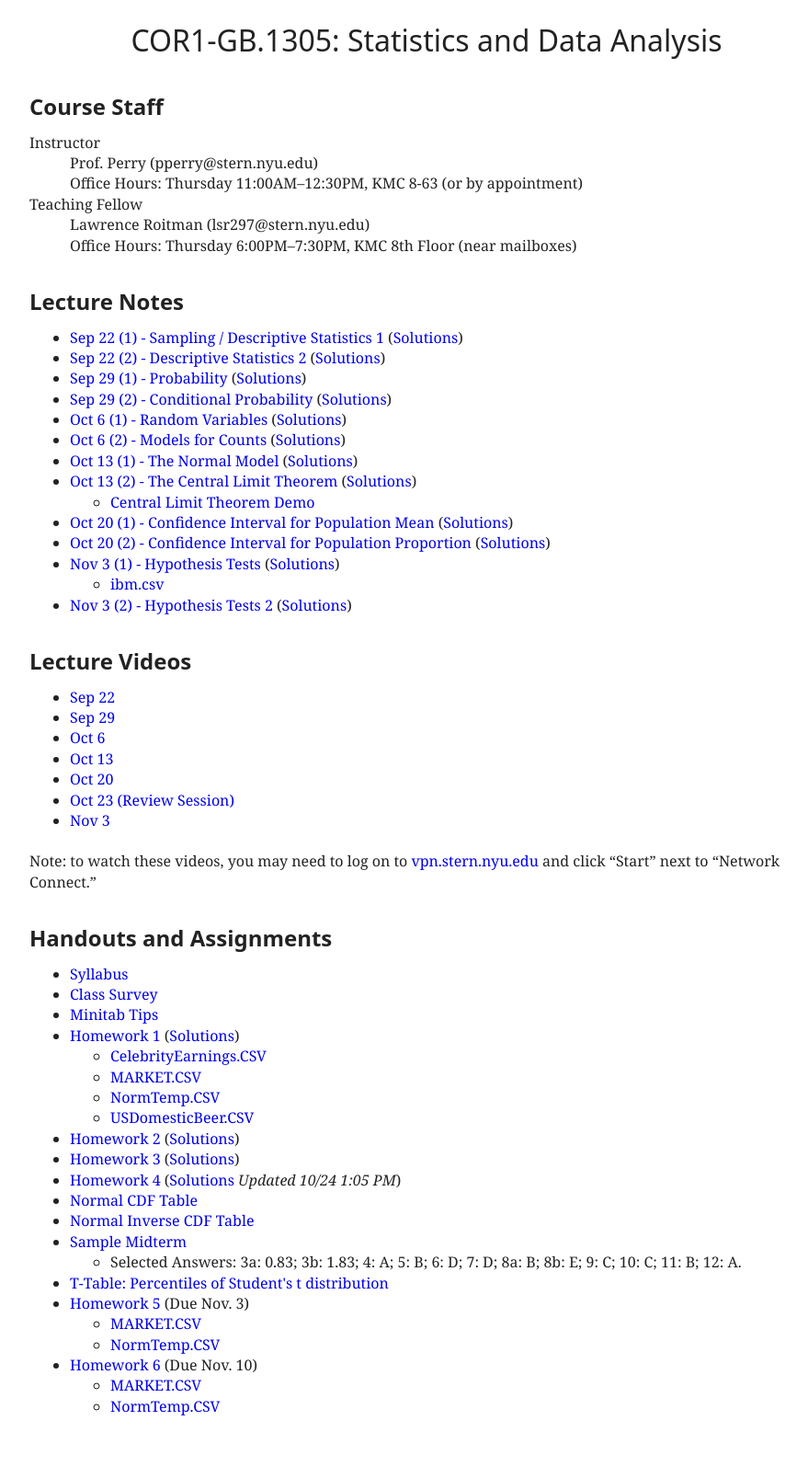
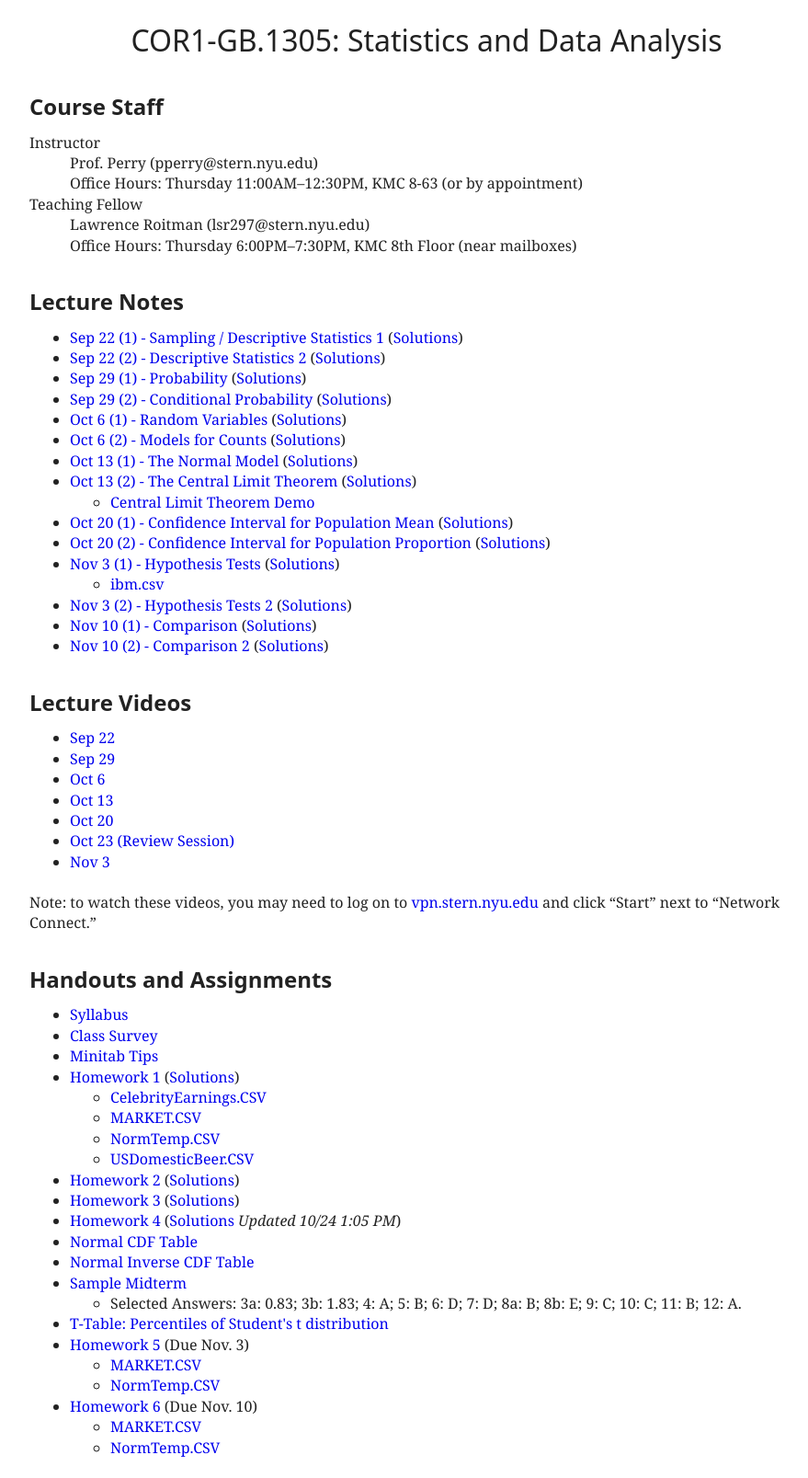
Before and after one commit to patperry/patperry.github.com, a Jekyll site: the page built from course/cor1305/index.html, in a window 1280 px wide. Shown: the whole page at 92% size, without its empty margins (176-1055 px from the left). Built offline with Jekyll 4.4.1, drawn with Linux system fonts in a browser that asks for light colours; before the commit the page ends 1562 px from its top, so only the background shows below that.

Commit message:
Add comparison lecture

```diff
--- a/course/cor1305/index.html
+++ b/course/cor1305/index.html
@@ -51,6 +51,10 @@ stylesheet: /css/main.css?v=1
     </ul>
   <li><a href="lecture/htest2.pdf">Nov 3 (2) - Hypothesis Tests 2</a>
     (<a href="lecture/htest2-sol.pdf">Solutions</a>)
+  <li><a href="lecture/compare.pdf">Nov 10 (1) - Comparison</a>
+    (<a href="lecture/compare-sol.pdf">Solutions</a>)
+  <li><a href="lecture/compare2.pdf">Nov 10 (2) - Comparison 2</a>
+    (<a href="lecture/compare2-sol.pdf">Solutions</a>)
 </ul>
 
 
```
Also changed, not shown: 4 other files.
